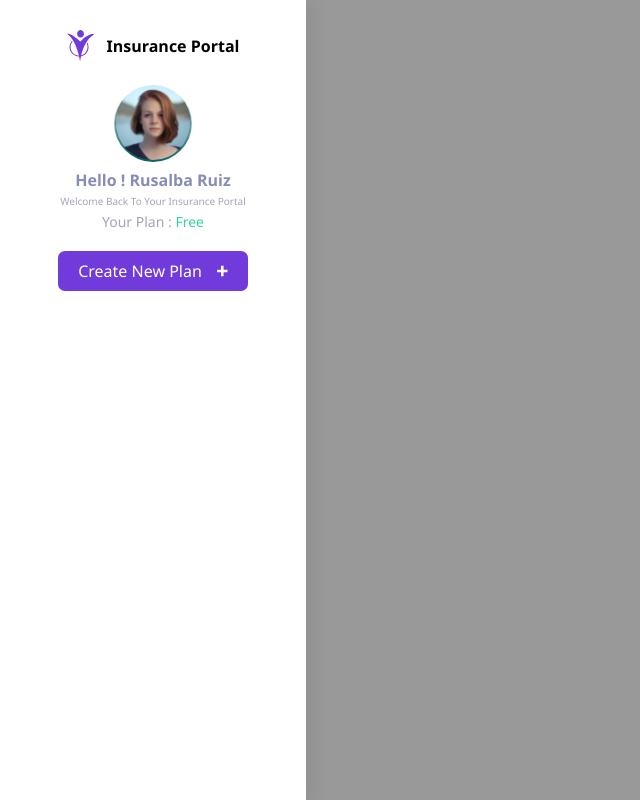
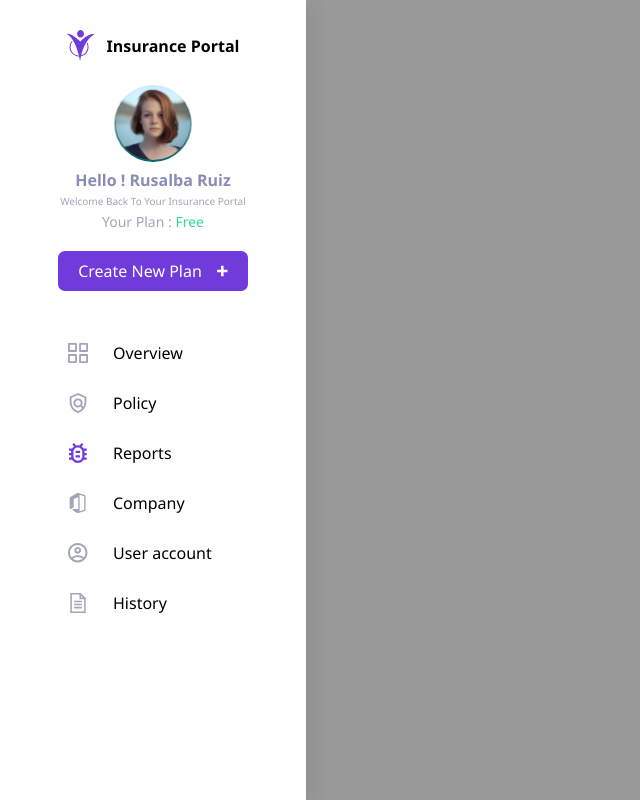
Before and after one commit to ereyomi/appsilon-simple-dashboard, a Next.js app: page / in a window 1280 px wide. Shown: the whole page, without its empty margins (0-640 px from the left). Built offline with nearby package versions, Linux system fonts and the light colour scheme.

Commit message:
feat: side menus

```diff
--- /dev/null
+++ b/components/sidebar/sidebar.menu.ts
@@ -0,0 +1,38 @@
+export type menuT = {
+  id: number;
+  iconName: string;
+  label: string;
+};
+
+export const sideBarMenus: menuT[] = [
+  {
+    id: 1,
+    iconName: 'overview',
+    label: 'Overview',
+  },
+  {
+    id: 2,
+    iconName: 'policy',
+    label: 'Policy',
+  },
+  {
+    id: 3,
+    iconName: 'reports',
+    label: 'Reports',
+  },
+  {
+    id: 4,
+    iconName: 'company',
+    label: 'Company',
+  },
+  {
+    id: 5,
+    iconName: 'user-account',
+    label: 'User account',
+  },
+  {
+    id: 6,
+    iconName: 'history',
+    label: 'History',
+  },
+];
--- a/components/sidebar/sidebar.tsx
+++ b/components/sidebar/sidebar.tsx
@@ -1,6 +1,7 @@
 import React, { FunctionComponent } from 'react';
 import { useUIContext } from '../Context';
 import Image from 'next/image';
+import { menuT, sideBarMenus } from './sidebar.menu';
 
 const Sidebar: FunctionComponent<any> = (): JSX.Element => {
   const { displaySidebar } = useUIContext();
@@ -10,7 +11,7 @@ const Sidebar: FunctionComponent<any> = (): JSX.Element => {
         !displaySidebar && ' hidden '
       } w-screen h-screen absolute inset-0 bg-black/[0.4] z-[1000]`}
     >
-      <div className='!w-[306px] h-screen shadow-sideBarShadow bg-white pt-[30px]'>
+      <div className='!w-[306px] h-screen shadow-sideBarShadow bg-white pt-[30px] px-[58px]'>
         <div className='flex flex-row items-center justify-center'>
           <Image
             src='/svgs/main-logo.svg'
@@ -38,7 +39,7 @@ const Sidebar: FunctionComponent<any> = (): JSX.Element => {
           <span className='text-[#A2A4B9]'>Your Plan : </span>
           <span className='text-[#33D69F]'>Free</span>
         </p>
-        <div className='mt-[20px] mb-[105px] flex justify-center'>
+        <div className='mt-[20px] mb-[50px] flex justify-center'>
           <button
             type='button'
             className='bg-primary rounded-[7px] px-[20px] py-[8px] text-white'
@@ -47,6 +48,19 @@ const Sidebar: FunctionComponent<any> = (): JSX.Element => {
             <Image src='/svgs/plus.svg' alt='plus' height={12} width={12} />
           </button>
         </div>
+        <div className='flex flex-col pl-[10px]'>
+          {sideBarMenus.map((v: menuT) => (
+            <div className='flex flex-row items-center mb-[26px]'>
+              <Image
+                src={`/svgs/${v.iconName}.svg`}
+                alt={v.iconName}
+                height={20}
+                width={20}
+              />
+              <span className='ml-[25px]'>{v.label}</span>
+            </div>
+          ))}
+        </div>
       </div>
     </div>
   );
```
Also changed, not shown: public/svgs/history.svg (added), public/svgs/reports.svg (renamed from public/svgs/report.svg).
